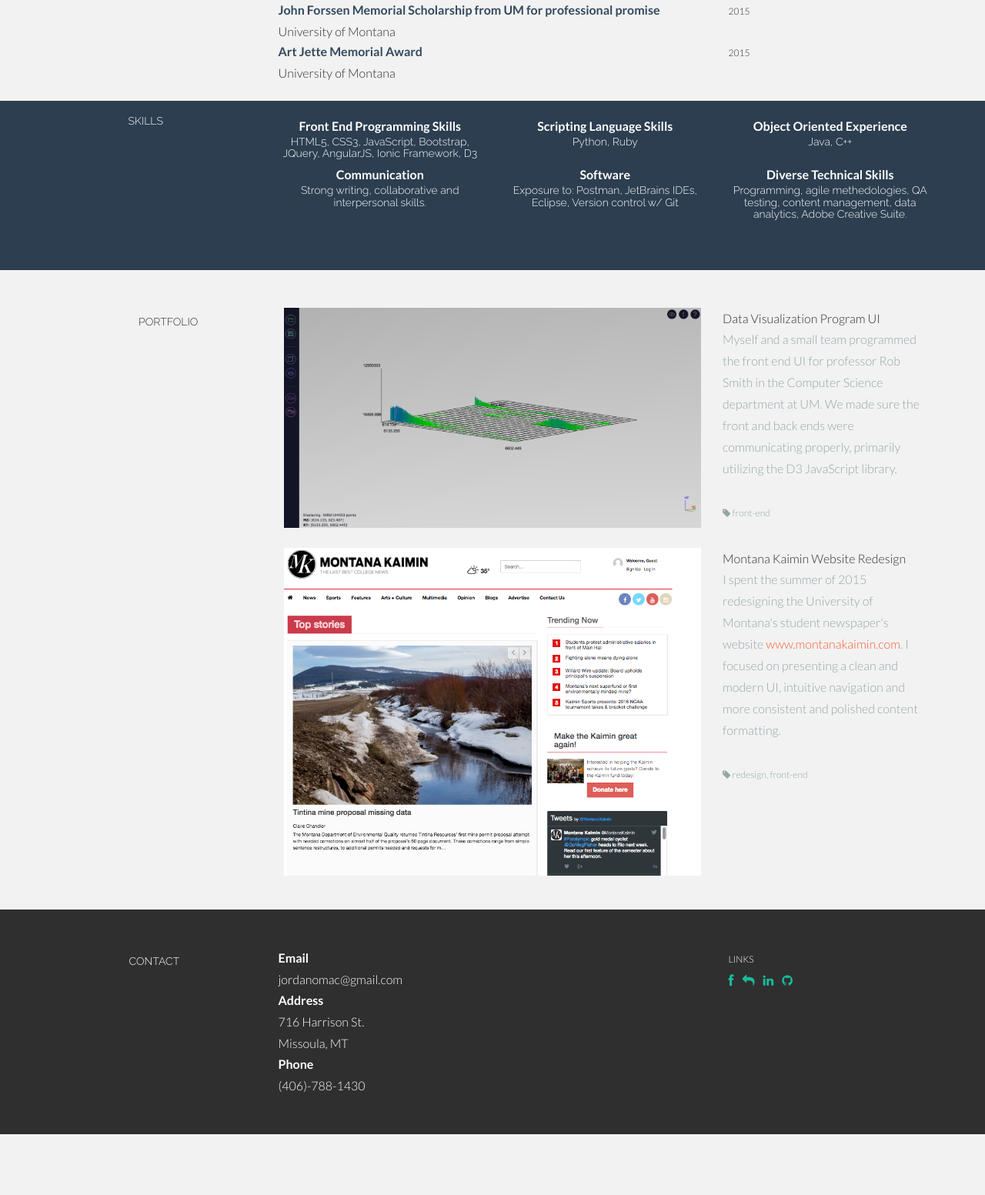
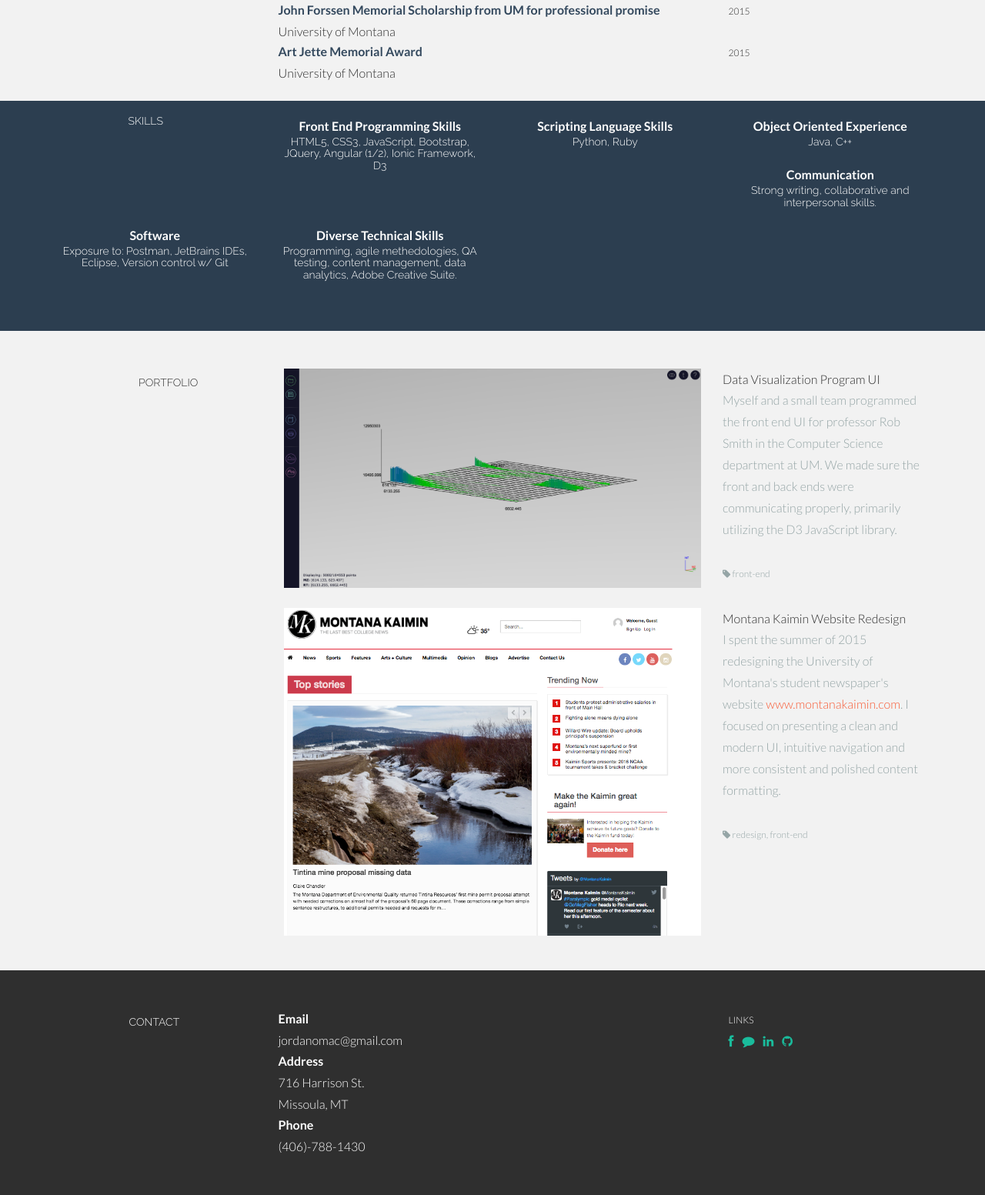
Before and after one commit to jordanpurinton/jordanpurinton.github.io, a PHP site: page / in a window 1280 px wide. Shown: the part 2700-4253 px from the top of the page at 77% size. Before the commit the page ends 4174 px from the top, so only its background shows below. Run offline with PHP 8.4, Linux system fonts and the light colour scheme.

Commit message:
icons at top change color on hover, but just the background. need to figure out how to get just icons

```diff
--- a/Theme/assets/css/main.css
+++ b/Theme/assets/css/main.css
@@ -309,18 +309,35 @@ sm {
 	padding-right: 1%;
 	padding-left: 1%;
 }
+#fb:hover
+{
+    background-color:grey;
+}
 
 #mail{
 	zoom:200%;
 	padding-right: 1%;
 	padding-left: 1%;
 }
+#mail:hover
+{
+    background-color:grey;
+}
 #linkedin{
 	zoom:200%;
 	padding-right: 1%;
 	padding-left: 1%;
-}#github{
+}
+#linkedin:hover
+{
+    background-color:grey;
+}
+#github{
 	 zoom:200%;
 	 padding-right: 1%;
 	 padding-left: 1%;
 }
+#github:hover
+{
+    background-color:grey;
+}
--- a/index.html
+++ b/index.html
@@ -342,7 +342,7 @@
             </div>
             <div class="col-lg-3 centered">
                 <p><b>Front End Programming Skills</b></p>
-                <h5>HTML5, CSS3, JavaScript, Bootstrap, JQuery, AngularJS, Ionic Framework, D3
+                <h5>HTML5, CSS3, JavaScript, Bootstrap, JQuery, Angular (1/2), Ionic Framework, D3
                     <br>
 
             </div>
@@ -455,7 +455,7 @@
                 </p>
                 <p>
                     <a href="https://www.facebook.com/jordan.purinton"><i class="icon-facebook"></i></a>
-                    <a href="https://jordanomac@gmail.com"><i class="icon-mail-reply"></i></a>
+                    <a href="https://jordanomac@gmail.com"><i class="icon-comment"></i></a>
                     <a href="https://www.linkedin.com/ln/jordanpurinton"><i class="icon-linkedin"></i></a>
                     <a href="https://www.github.com/jordanpurinton"><i class="icon-github"></i></a>
 
```
